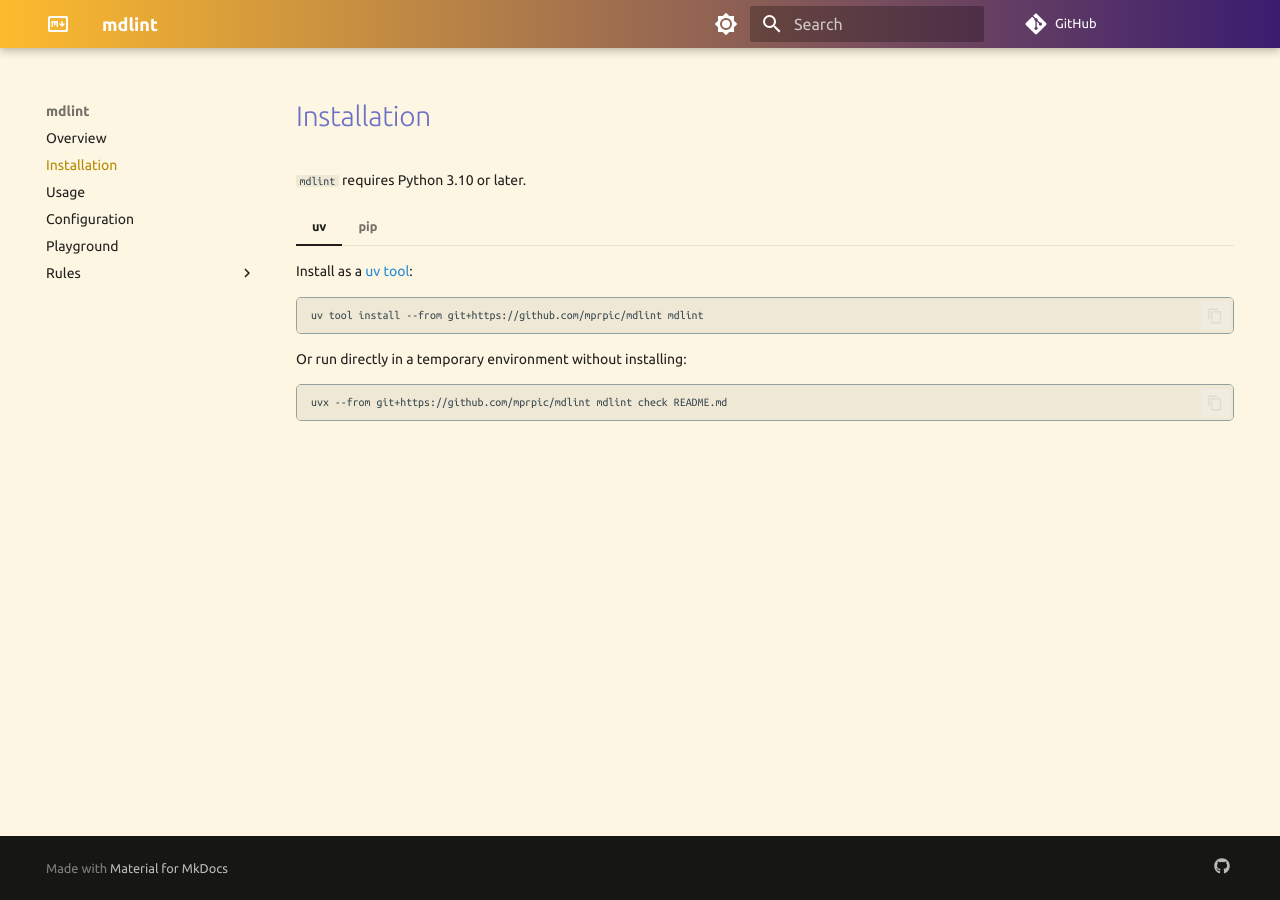
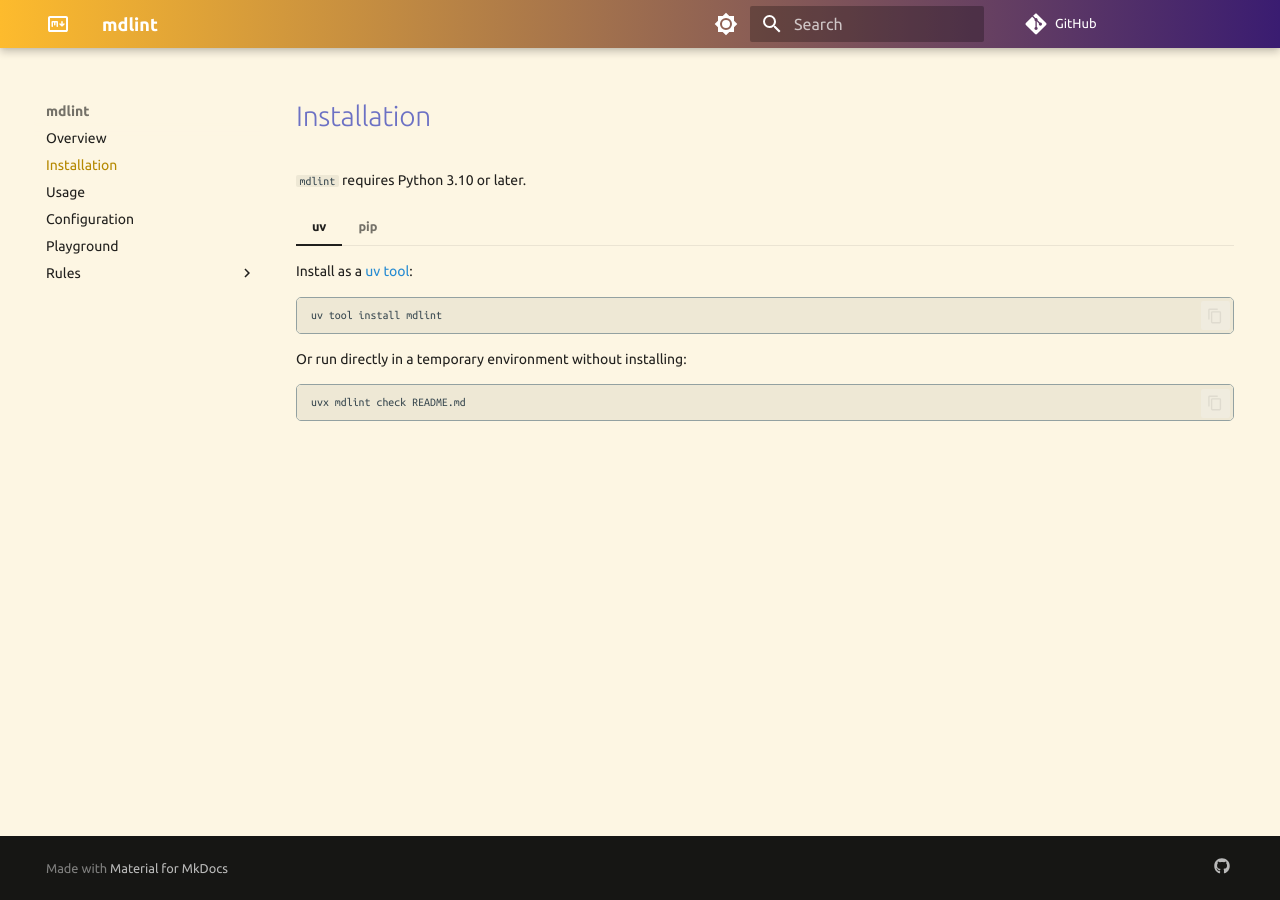
Before and after one commit to mprpic/mdlint, an MkDocs documentation site: the page built from docs/installation.md, in a window 1280 px wide. Built offline with MkDocs 1.6.1 and Material for MkDocs 9.7.7, drawn with Linux system fonts in a browser that asks for light colours; comment, search, counter and statistics services are not loaded.

Commit message:
Switch to installation instructions from PyPI
Signed-off-by: Martin Prpič <martin.prpic@gmail.com>

````diff
--- a/docs/installation.md
+++ b/docs/installation.md
@@ -13,19 +13,19 @@
     Install as a [uv tool](https://docs.astral.sh/uv/guides/tools/):
 
     ```bash
-    uv tool install --from git+https://github.com/mprpic/mdlint mdlint
+    uv tool install mdlint
     ```
 
     Or run directly in a temporary environment without installing:
 
     ```bash
-    uvx --from git+https://github.com/mprpic/mdlint mdlint check README.md
+    uvx mdlint check README.md
     ```
 
 === "pip"
 
-    Install directly from GitHub:
+    Install from PyPI:
 
     ```bash
-    pip install --user git+https://github.com/mprpic/mdlint
+    pip install --user mdlint
     ```
````
Also changed, not shown: README.md (+3 -3 lines), docs/index.md (+1 -1 lines).
